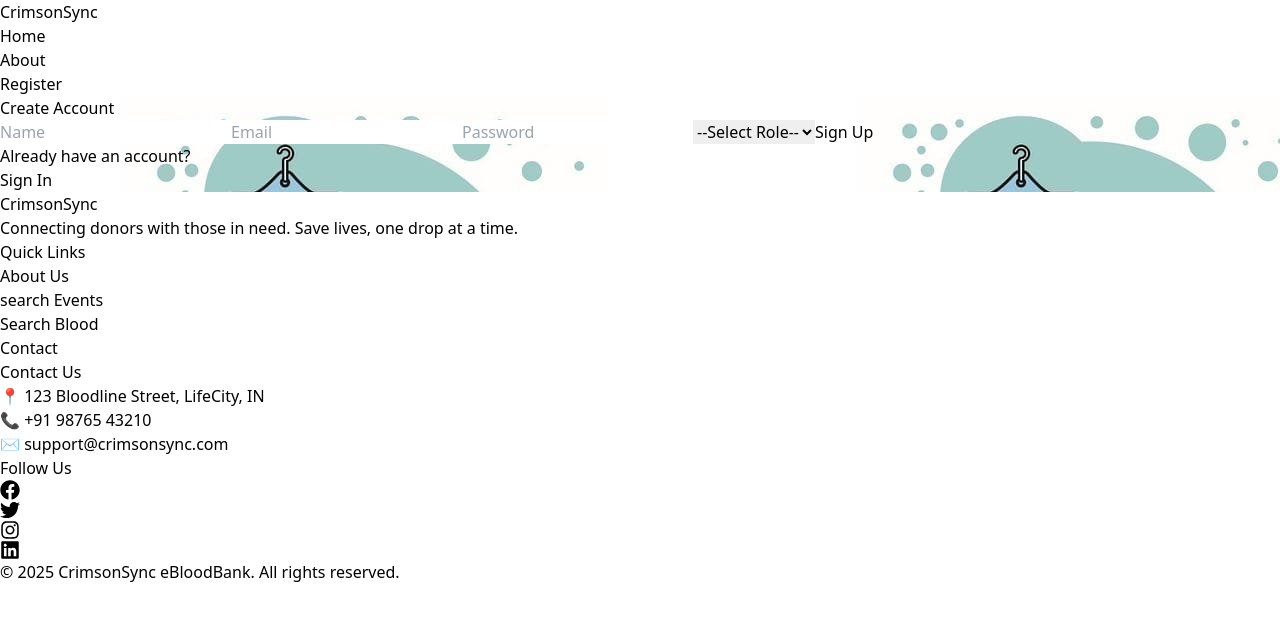
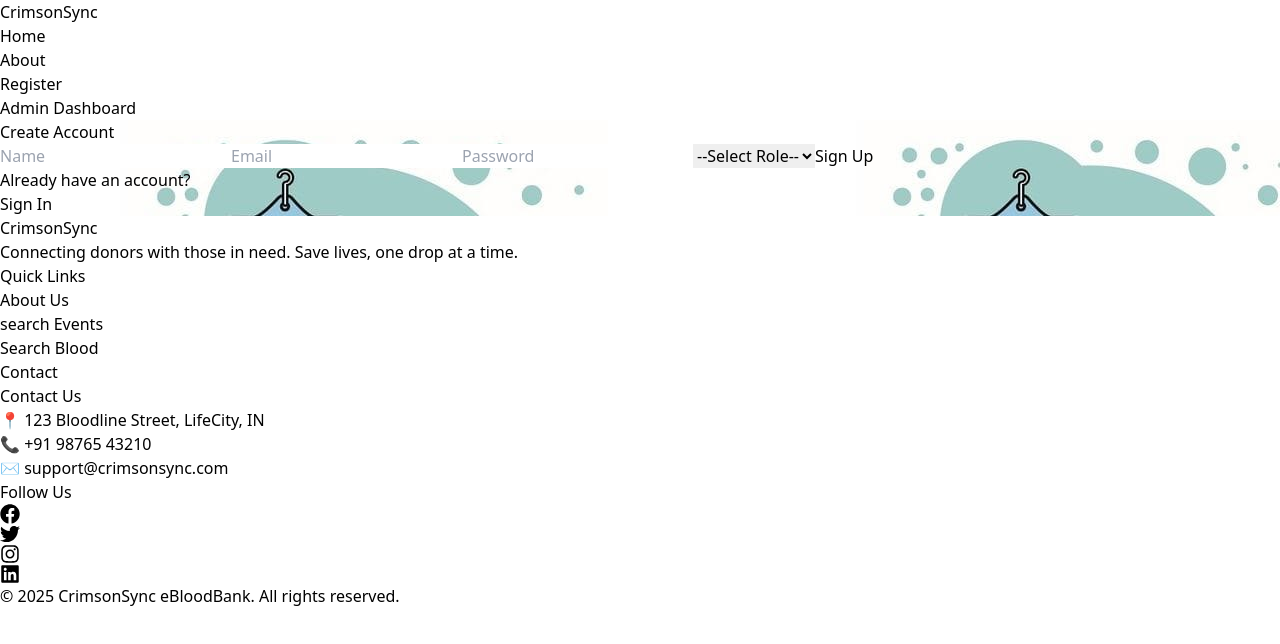
Before and after one commit to adrijacodes/CrimsonSync-Ebloodbank, a React (Vite) app in the folder Project/client/: page /Register in a window 1280 px wide. Shown: the top 644 px of the page. Built offline with nearby package versions, Linux system fonts and the light colour scheme.

Commit message:
modified navbar component

```diff
--- a/Project/client/src/Components/Navbar/Navbar.jsx
+++ b/Project/client/src/Components/Navbar/Navbar.jsx
@@ -2,17 +2,16 @@ import { Link } from 'react-router-dom';
 import { useEffect, useState } from 'react';
 
 const Navbar = () => {
-  const [role, setRole] = useState(null);
+  const [isRegistered, setIsRegistered] = useState(false);
 
   useEffect(() => {
-    const storedRole = localStorage.getItem('role');
-    setRole(storedRole);
+    const registered = localStorage.getItem('registered');
+    setIsRegistered(registered === 'true');
   }, []);
 
   return (
     <header className="bg-red-600 shadow-md">
       <div className="flex justify-between items-center max-w-7xl mx-auto p-3">
-        {/* Left-aligned title */}
         <Link to='/' className="flex-1">
           <h1 className="font-bold text:sm sm:text-xl flex flex-wrap">
             <span className="text-white text-2xl">Crimson</span>
@@ -23,15 +22,16 @@ const Navbar = () => {
         <nav className="flex-1">
           <ul className='flex justify-center text-white font-semibold font-sans'>
             <Link to='/'><li className='px-4 hover:underline'>Home</li></Link>
-            <Link to='/about'><li className='px-4 hover:underline'>About</li></Link>
-            <Link to='/register'><li className='px-4 hover:underline'>Register</li></Link>
+            <Link to='/About'><li className='px-4 hover:underline'>About</li></Link>
 
-            {role === "Admin" && (
-              <Link to="/admin-dashboard"><li className="px-4 hover:underline">Admin Dashboard</li></Link>
+            {/* Conditionally render Register or Login */}
+            {!isRegistered ? (
+              <Link to='/register'><li className='px-4 hover:underline'>Register</li></Link>
+            ) : (
+              <Link to='/login'><li className='px-4 hover:underline'>Login</li></Link>
             )}
-            {role === "User" && (
-              <Link to="/user-dashboard"><li className="px-4 hover:underline">User Dashboard</li></Link>
-            )}
+
+            <Link to='/admin-dashboard'><li className='px-4 hover:underline'>Admin Dashboard</li></Link>
           </ul>
         </nav>
 
--- a/Project/client/src/Components/Register/Register.jsx
+++ b/Project/client/src/Components/Register/Register.jsx
@@ -44,6 +44,7 @@ const Register = () => {
       //console.log("Registration Successful", res.data.data);
      // console.log(res.data.data.accessToken);
       localStorage.setItem("token", JSON.stringify(res.data.data.accessToken));
+      localStorage.setItem("registered", "true"); // set a flag
       navigate("/");
     } catch (err) {
       alert("Register Failed");
```
